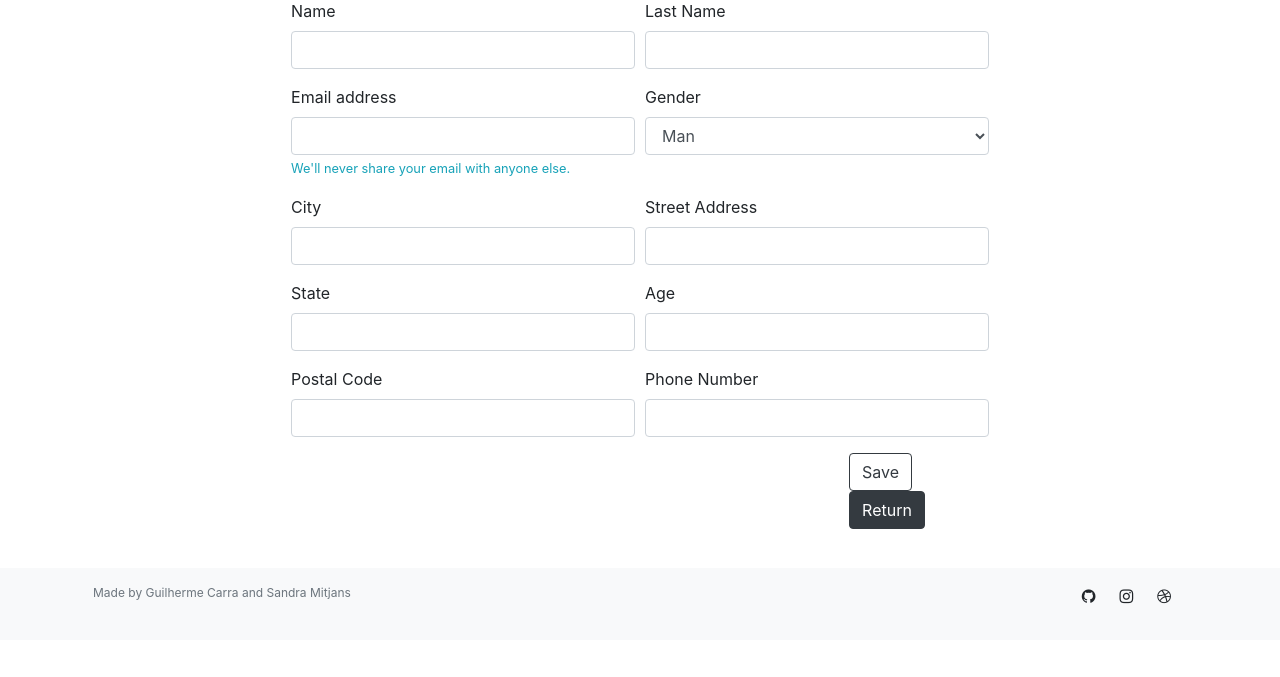
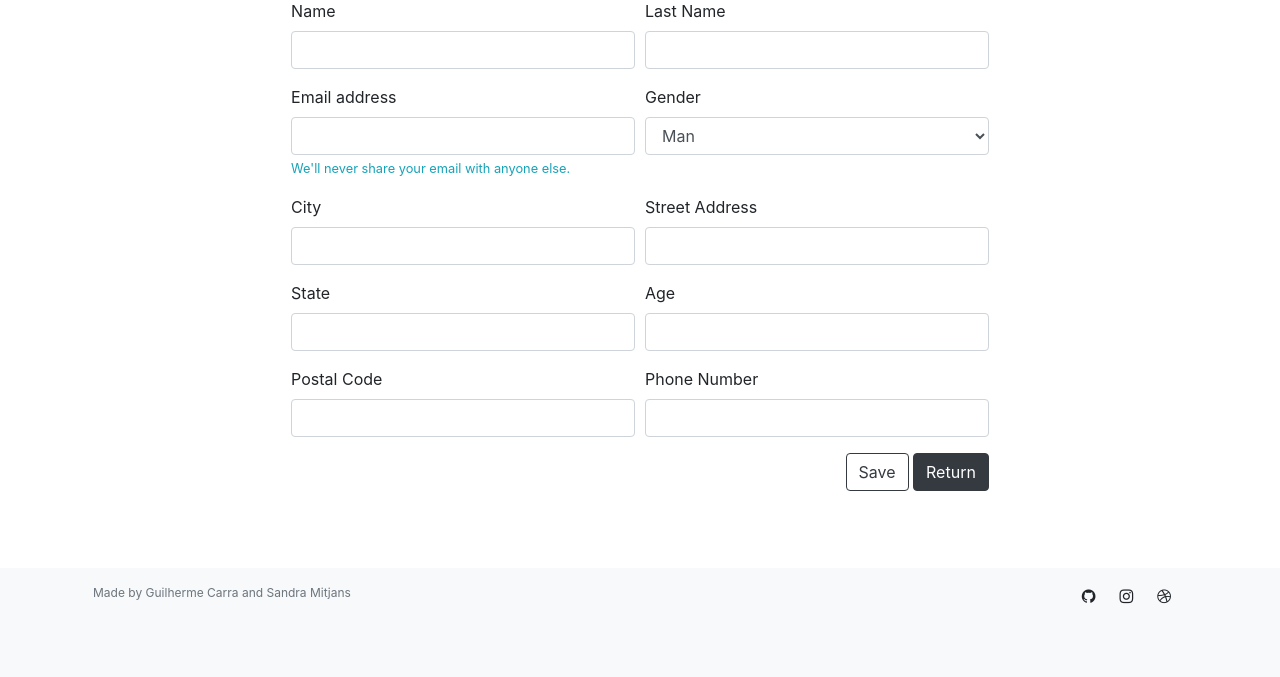
Before and after one commit to GuilhermeCarra/employee-management, a PHP site: page /src/employee.php in a window 1280 px wide. Shown: the part 160-837 px from the top of the page. After the commit the page ends 764 px from the top, so only its background shows below. Run offline with PHP 8.4, Linux system fonts and the light colour scheme; the visitor is signed in with stand-in values (Sample User, id 1); data that the repository does not hold is empty; some libraries are stand-ins or nearby versions.

Commit message:
changed buttons styles position

```diff
--- a/css/dashboard.css
+++ b/css/dashboard.css
@@ -83,10 +83,6 @@
     color: rgb(192, 46, 46);
 }
 
-.buttons-employeed {
-    margin-left: 558px;
-}
-
 .banner-social-buttons {
     float: right;
     margin-top: 0;
--- a/src/employee.php
+++ b/src/employee.php
@@ -96,7 +96,7 @@
                         </div>
                     </div>
 
-                    <div class="buttons-employeed">
+                    <div class="buttons-employeed float-right">
                         <button id="hiddenSubmitBtn" type="submit" class="d-none" name="<?php echo $method ?>" class="btn btn-outline-dark">Save</button>
                         <button id="submitBtn" type="button" class="btn btn-outline-dark">Save</button>
                         <button id="employeeReturnBtn" class="btn btn-dark ">Return</button>
```
